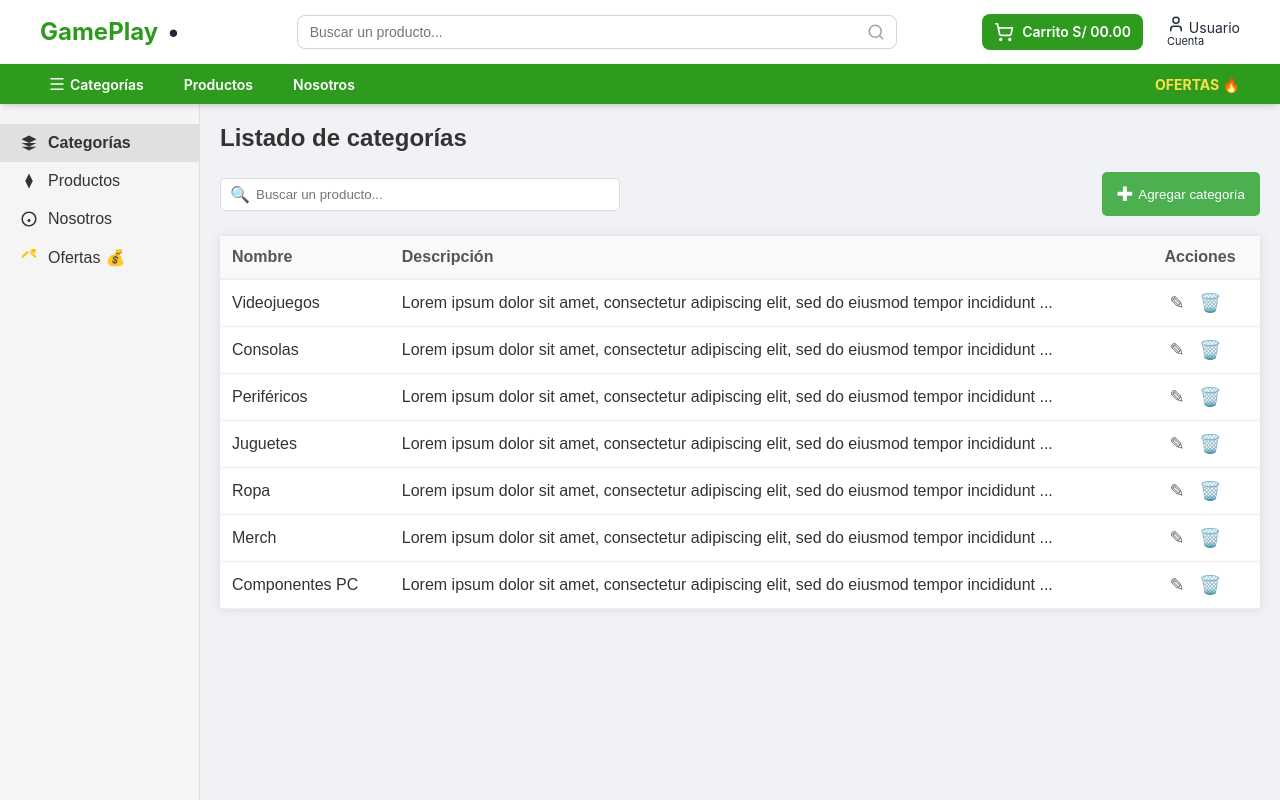
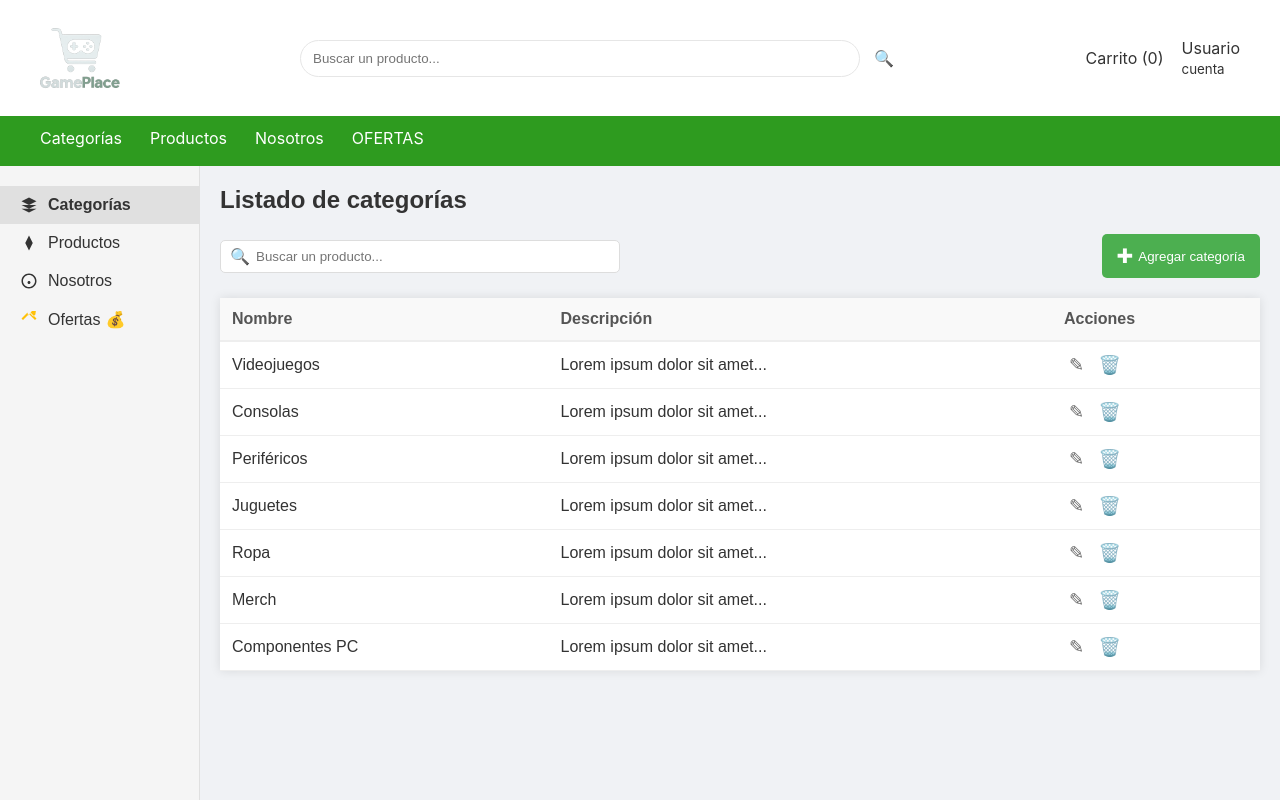
Before and after one commit to GfMZ/Nota3-PROYECTO_PROGRAWEB, a React (Vite) app: page /admin/categorias in a window 1280 px wide. Shown: the top 800 px of the page. Built offline with nearby package versions, Linux system fonts and the light colour scheme.

Commit message:
BOTONES FUNCIONALES HEADER Y LOGO

```diff
--- a/src/App.jsx
+++ b/src/App.jsx
@@ -1,21 +1,17 @@
 import React from 'react';
-import { BrowserRouter, Routes, Route } from 'react-router-dom';
-
-import Home from './pages/Home';
-import UserDetailsPage from './pages/UserDetailsPage';
-import CategoryListAdmin from './pages/CategoryListAdmin';
-import OrderDetailsPage from './pages/OrderDetailPage';
+import { Outlet } from 'react-router-dom';
+import Header from './components/Header';
+import Footer from './components/Footer';
 
 function App() {
   return (
-    <BrowserRouter>
-      <Routes>
-        <Route path="/" element={<Home />} />
-        <Route path="/usuario" element={<UserDetailsPage />} />
-        <Route path="/admin/categorias" element={<CategoryListAdmin />} />
-        <Route path="/orden/detalles" element={<OrderDetailsPage />} />
-      </Routes>
-    </BrowserRouter>
+    <div className="gp-site">
+      <Header />
+      <main>
+        <Outlet />
+      </main>
+      <Footer />
+    </div>
   );
 }
 
--- /dev/null
+++ b/src/components/CartWidget.jsx
@@ -0,0 +1,14 @@
+import React from 'react';
+import { useCart } from '../context/CartContext';
+
+export default function CartWidget() {
+  const { cart } = useCart();
+
+  const itemCount = cart.reduce((total, item) => total + (item.quantity || 0), 0);
+
+  return (
+    <div className="gp-cart" aria-hidden>
+      <div>Carrito ({itemCount})</div>
+    </div>
+  );
+}
--- a/src/components/Header.jsx
+++ b/src/components/Header.jsx
@@ -1,24 +1,23 @@
 import React from 'react';
 import { Link } from 'react-router-dom';
+import CartWidget from './CartWidget';
+import logoGamePlace from '../img/LogotipoGamePlace.png';
 
 export default function Header() {
   return (
     <header className="gp-header">
       <div className="gp-top">
         <Link to="/" style={{ textDecoration: 'none', color: 'inherit' }}>
-          <div className="gp-logo">GamePlay <span className="dot">•</span></div>
+          <div className="gp-logo">
+            <img src={logoGamePlace} alt="Logo de GamePlace" style={{ height: '80px', display: 'block' }} />
+          </div>
         </Link>
-
         <div className="gp-search">
           <input type="search" placeholder="Buscar un producto..." aria-label="Buscar" />
           <button className="search-btn" aria-label="Buscar">🔍</button>
         </div>
-
         <div className="gp-actions">
-          <div className="gp-cart" aria-hidden>
-            <div>Carrito</div>
-            <div className="cart-amount">S/ 100.00</div>
-          </div>
+          <CartWidget />
           <Link to="/usuario" style={{ textDecoration: 'none', color: 'inherit' }}>
             <div className="gp-user" aria-hidden>
               <div>Usuario</div>
@@ -27,13 +26,12 @@ export default function Header() {
           </Link>
         </div>
       </div>
-
       <nav className="gp-nav" aria-label="Navegación principal">
         <ul>
-          <li>Categorías</li>
-          <li>Productos</li>
-          <li>Nosotros</li>
-          <li className="offers">OFERTAS </li>
+          <li><Link to="/admin/categorias" style={{ textDecoration: 'none', color: 'inherit' }}>Categorías</Link></li>
+          <li><Link to="/productos" style={{ textDecoration: 'none', color: 'inherit' }}>Productos</Link></li>
+          <li><Link to="/nosotros" style={{ textDecoration: 'none', color: 'inherit' }}>Nosotros</Link></li>
+          <li className="offers"><Link to="/ofertas" style={{ textDecoration: 'none', color: 'inherit' }}>OFERTAS</Link></li>
         </ul>
       </nav>
     </header>
--- /dev/null
+++ b/src/components/ProductCard.jsx
@@ -0,0 +1,18 @@
+import React from 'react';
+import { useCart } from '../context/CartContext';
+
+export default function ProductCard({ product }) {
+  const { addToCart } = useCart();
+  return (
+    <div className="product-card">
+      <div className="product-image">
+        <img src={product.imageUrl} alt={product.name} style={{ width: '100%', height: '100%', objectFit: 'cover' }} />
+      </div>
+      <h3>{product.name}</h3>
+      <p className="price">S/ {product.price.toFixed(2)}</p>
+      <button className="btn-add" onClick={() => addToCart(product)}>
+        Añadir al Carrito
+      </button>
+    </div>
+  );
+}
--- /dev/null
+++ b/src/components/ProductList.jsx
@@ -0,0 +1,19 @@
+import React from 'react';
+import ProductCard from './ProductCard';
+
+const productsData = [
+    { id: 101, name: 'The Last of Us Part II', price: 150.00, imageUrl: '/img/tlou2.jpg' },
+    { id: 102, name: 'Consola PS5', price: 2800.00, imageUrl: '/img/consolas.jpg' },
+    { id: 103, name: 'Juegos Varios', price: 250.00, imageUrl: '/img/videojuegos.jpg' },
+    { id: 104, name: 'Set de Periféricos', price: 450.00, imageUrl: '/img/perifericos.jpg' }
+];
+
+export default function ProductList() {
+  return (
+    <div style={{ display: 'flex', flexWrap: 'wrap', justifyContent: 'center', gap: '1rem', padding: '2rem' }}>
+      {productsData.map(product => (
+        <ProductCard key={product.id} product={product} />
+      ))}
+    </div>
+  );
+}
--- /dev/null
+++ b/src/context/CartContext.jsx
@@ -0,0 +1,32 @@
+import React, { useState, createContext, useContext } from 'react';
+
+const CartContext = createContext();
+
+export const useCart = () => useContext(CartContext);
+
+export function CartProvider({ children }) {
+  const [cart, setCart] = useState([]);
+
+  const addToCart = (product) => {
+    setCart(prevCart => {
+      const existingProduct = prevCart.find(item => item.id === product.id);
+      if (existingProduct) {
+        return prevCart.map(item =>
+          item.id === product.id ? { ...item, quantity: (item.quantity || 1) + 1 } : item
+        );
+      }
+      return [...prevCart, { ...product, quantity: 1 }];
+    });
+  };
+
+  const value = {
+    cart,
+    addToCart,
+  };
+
+  return (
+    <CartContext.Provider value={value}>
+      {children}
+    </CartContext.Provider>
+  );
+}
--- a/src/pages/CategoryListAdmin.jsx
+++ b/src/pages/CategoryListAdmin.jsx
@@ -1,26 +1,20 @@
-// CategoryListAdmin.jsx
 import React, { useState, useMemo } from 'react';
-import HeaderA from '../components/HeaderA';
 import SideMenu from '../components/SideMenu';
 import CategoryTable from '../components/CategoryTable';
 import Pagination from '../components/Pagination';
 import AddCategoryForm from '../components/AddCategoryForm';
 
 export default function CategoryListAdmin() {
-
     const [isModalOpen, setIsModalOpen] = useState(false);
-
-    // CAMBIO 1: Se añade 'setCategories' para poder actualizar la lista
     const [categories, setCategories] = useState([
-        { id: 1, name: 'Videojuegos', description: 'Lorem ipsum dolor sit amet, consectetur adipiscing elit, sed do eiusmod tempor incididunt ...' },
-        { id: 2, name: 'Consolas', description: 'Lorem ipsum dolor sit amet, consectetur adipiscing elit, sed do eiusmod tempor incididunt ...' },
-        { id: 3, name: 'Periféricos', description: 'Lorem ipsum dolor sit amet, consectetur adipiscing elit, sed do eiusmod tempor incididunt ...' },
-        { id: 4, name: 'Juguetes', description: 'Lorem ipsum dolor sit amet, consectetur adipiscing elit, sed do eiusmod tempor incididunt ...' },
-        { id: 5, name: 'Ropa', description: 'Lorem ipsum dolor sit amet, consectetur adipiscing elit, sed do eiusmod tempor incididunt ...' },
-        { id: 6, name: 'Merch', description: 'Lorem ipsum dolor sit amet, consectetur adipiscing elit, sed do eiusmod tempor incididunt ...' },
-        { id: 7, name: 'Componentes PC', description: 'Lorem ipsum dolor sit amet, consectetur adipiscing elit, sed do eiusmod tempor incididunt ...' },
+        { id: 1, name: 'Videojuegos', description: 'Lorem ipsum dolor sit amet...' },
+        { id: 2, name: 'Consolas', description: 'Lorem ipsum dolor sit amet...' },
+        { id: 3, name: 'Periféricos', description: 'Lorem ipsum dolor sit amet...' },
+        { id: 4, name: 'Juguetes', description: 'Lorem ipsum dolor sit amet...' },
+        { id: 5, name: 'Ropa', description: 'Lorem ipsum dolor sit amet...' },
+        { id: 6, name: 'Merch', description: 'Lorem ipsum dolor sit amet...' },
+        { id: 7, name: 'Componentes PC', description: 'Lorem ipsum dolor sit amet...' },
     ]);
-
     const [searchTerm, setSearchTerm] = useState('');
     const [currentPage, setCurrentPage] = useState(1);
     const totalPages = 10;
@@ -28,11 +22,11 @@ export default function CategoryListAdmin() {
     const filteredCategories = useMemo(() => {
         if (!searchTerm) return categories;
         const lowerCaseSearch = searchTerm.toLowerCase();
-        return categories.filter(category => (
+        return categories.filter(category =>
             String(category.id).includes(lowerCaseSearch) ||
             category.name.toLowerCase().includes(lowerCaseSearch) ||
             category.description.toLowerCase().includes(lowerCaseSearch)
-        ));
+        );
     }, [categories, searchTerm]);
 
     const handlePageChange = (page) => {
@@ -41,39 +35,22 @@ export default function CategoryListAdmin() {
         }
     };
 
-    // Funciones para la Modal
     const handleOpenModal = () => setIsModalOpen(true);
     const handleCloseModal = () => setIsModalOpen(false);
 
-
-//-------------------------------AÑADIR-----------------------------------------
     const handleAddCategory = (newCategoryData) => {
-
         const newId = categories.length > 0 ? categories[categories.length - 1].id + 1 : 1;
-
-        const newCategory = {
-            id: newId,
-            name: newCategoryData.name,
-            description: newCategoryData.description
+        const newCategory = { id: newId, ...newCategoryData };
+        setCategories(prev => [...prev, newCategory]);
     };
 
-        // Actualizar
-        setCategories(prevCategories => [...prevCategories, newCategory]);
+    const handleDeleteCategory = (categoryId) => {
+        setCategories(prev => prev.filter(category => category.id !== categoryId));
     };
-//-------------------------------ELIMINAR-----------------------------------------
-
-    const handleDeleteCategory = (categoryId) => {
-        // Actualizar
-        setCategories(prevCategories =>
-            // Filtramos la lista, manteniendo solo las categorías cuyo ID no coincida
-            prevCategories.filter(category => category.id !== categoryId)
-        );
-    };
-
 
     const mainLayoutStyles = {
         display: 'flex',
-        minHeight: 'calc(100vh - 60px)',
+        minHeight: 'calc(100vh - 120px)',
         backgroundColor: '#F0F2F5'
     };
 
@@ -84,8 +61,6 @@ export default function CategoryListAdmin() {
     };
 
     return (
-        <div style={{ display: 'flex', flexDirection: 'column', height: '100vh', width: '100vw', margin: 0, padding: 0 }}>
-            <HeaderA />
         <div style={mainLayoutStyles}>
             <SideMenu />
             <div style={contentAreaStyles}>
@@ -102,8 +77,6 @@ export default function CategoryListAdmin() {
                     onPageChange={handlePageChange}
                 />
             </div>
-            </div>
-
             <AddCategoryForm
                 isOpen={isModalOpen}
                 onClose={handleCloseModal}
--- a/src/pages/Home.jsx
+++ b/src/pages/Home.jsx
@@ -1,24 +1,18 @@
 import React from 'react';
-import Header from '../components/Header';
 import Banner from '../components/Banner';
 import Categories from '../components/Categories';
 import BestSellers from '../components/BestSellers';
 import NewSeries from '../components/NewSeries';
 import NewProducts from '../components/NewProducts';
-import Footer from '../components/Footer';
 
 export default function Home() {
   return (
-    <div className="gp-site">
-      <Header />
-      <main>
-        <Banner />
-        <Categories />
-        <BestSellers />
-        <NewSeries />
-        <NewProducts />
-      </main>
-      <Footer />
-    </div>
+    <>
+      <Banner />
+      <Categories />
+      <BestSellers />
+      <NewSeries />
+      <NewProducts />
+    </>
   );
 }
--- /dev/null
+++ b/src/pages/ProductsPage.jsx
@@ -0,0 +1,11 @@
+import React from 'react';
+import ProductList from '../components/ProductList';
+
+export default function ProductsPage() {
+  return (
+    <div>
+      <h1 style={{ textAlign: 'center', color: '#333' }}>Nuestros Productos</h1>
+      <ProductList />
+    </div>
+  );
+}
```
Also changed, not shown: src/main.jsx (+52 -4 lines), src/img/LogotipoGamePlace.png (added). Lines whose indentation alone changed are shown as unchanged.
